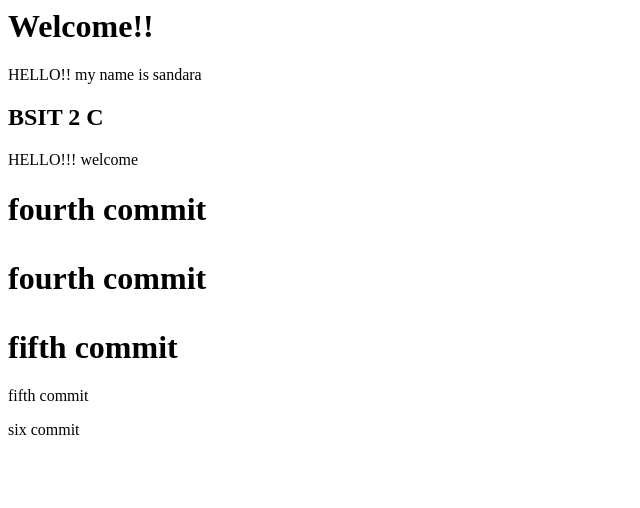
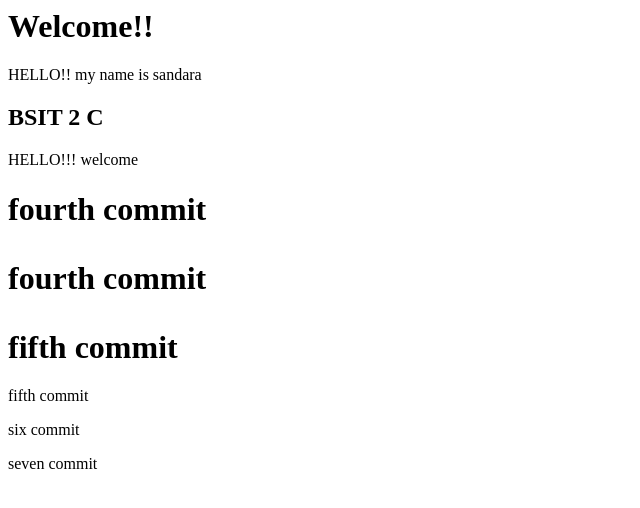
Before and after one commit to sandara-cpu/Urbanozo-second-semester, a plain HTML site: page index.html in a window 1280 px wide. Shown: the whole page, without its empty margins (0-640 px from the left). Drawn offline with Linux system fonts and the light colour scheme.

Commit message:
seven commit

```diff
--- a/index.html
+++ b/index.html
@@ -25,3 +25,6 @@
 <p>
     six commit
 </p>
+<p>
+    seven commit
+</p>
```
